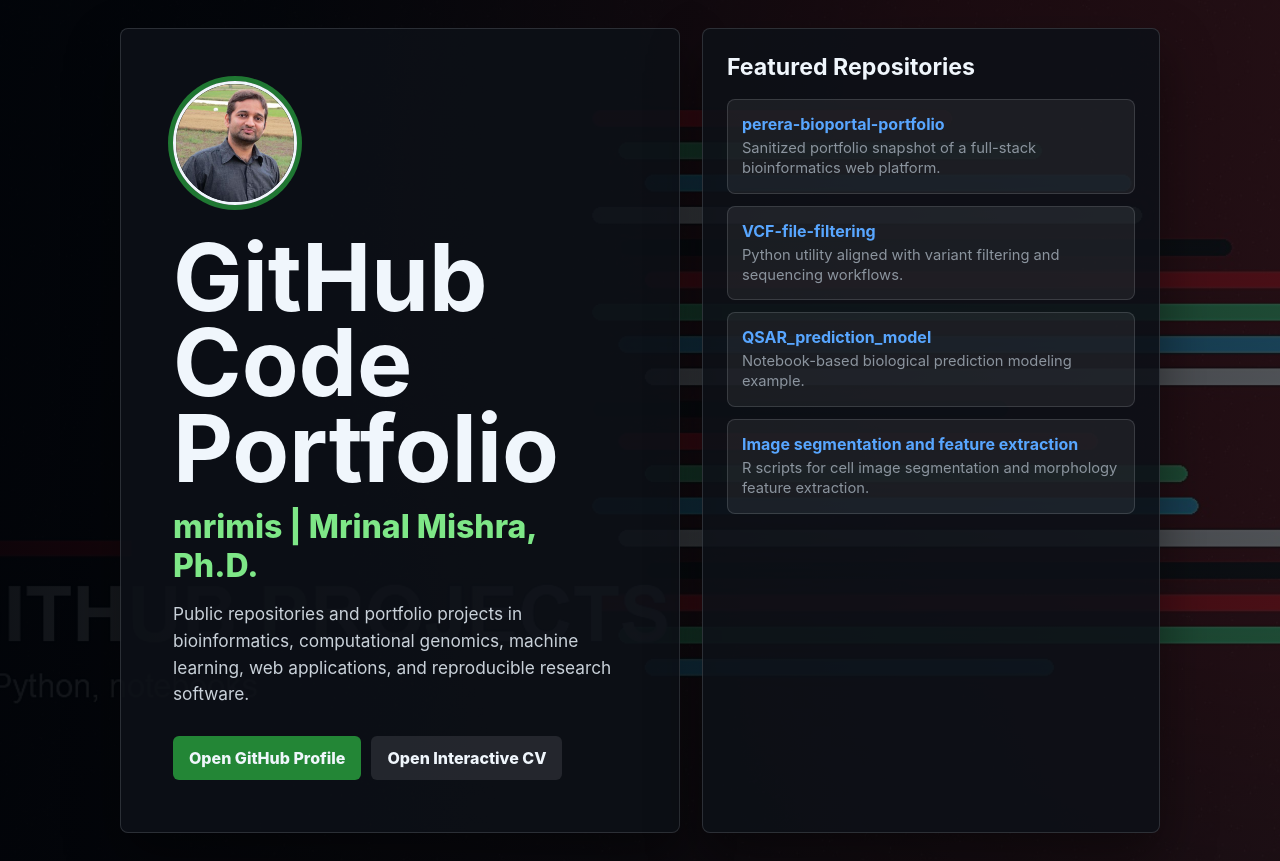
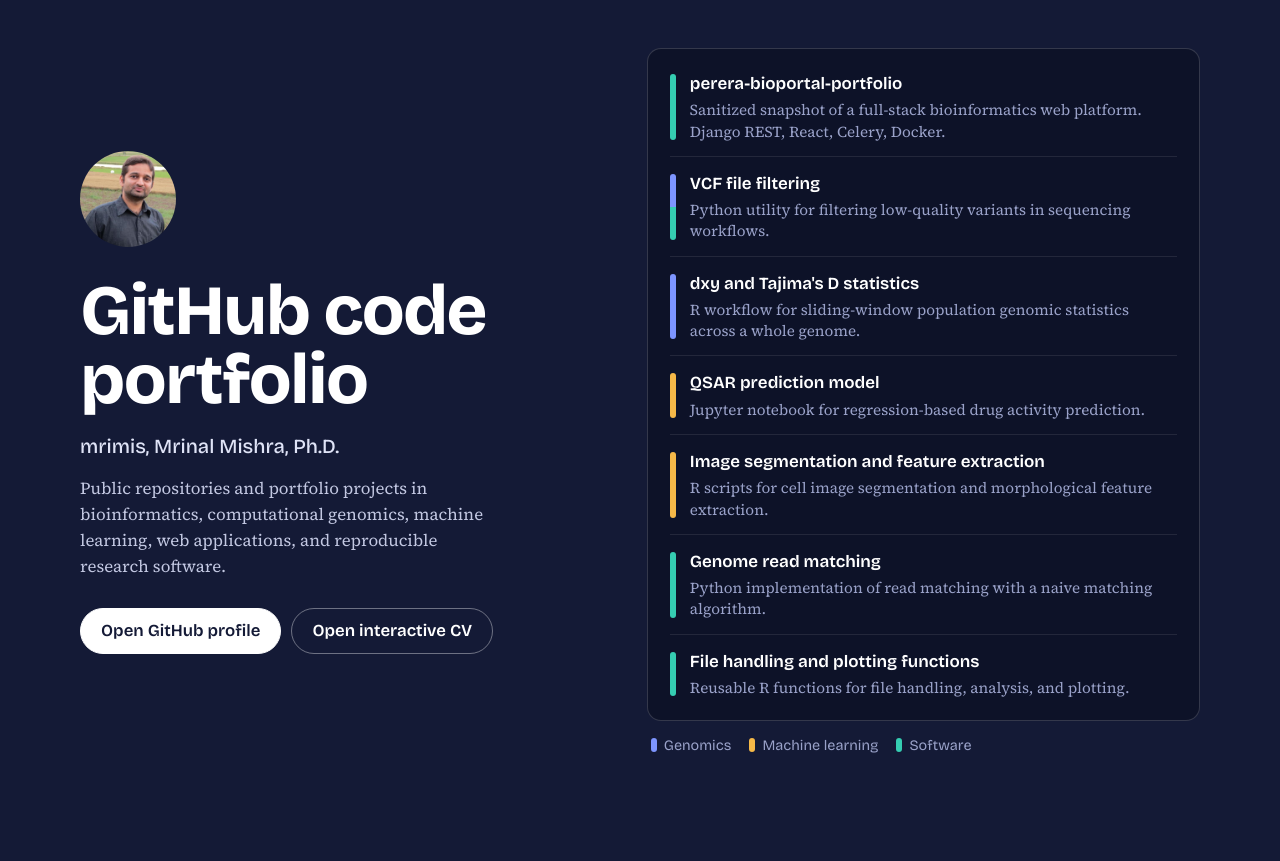
Before and after one commit to mrimis/mrinal-interactive-cv, a plain HTML site: page github.html in a window 1280 px wide. After the commit the page ends 806 px from the top, so only its background shows below. Drawn offline with Linux system fonts and the light colour scheme.

Commit message:
Restyle GitHub share page, fix LinkedIn link

```diff
--- a/github.html
+++ b/github.html
@@ -6,14 +6,14 @@
     <title>Mrinal Mishra GitHub | Bioinformatics Code Portfolio</title>
     <meta name="description" content="GitHub code portfolio for Mrinal Mishra, Ph.D., featuring bioinformatics, computational genomics, machine learning, web applications, and reproducible research software.">
     <link rel="canonical" href="https://mrimis.github.io/mrinal-interactive-cv/github.html">
-    <meta name="theme-color" content="#0d1117">
+    <meta name="theme-color" content="#141a36">
     <meta property="og:type" content="website">
     <meta property="og:site_name" content="Mrinal Mishra GitHub Portfolio">
     <meta property="og:url" content="https://mrimis.github.io/mrinal-interactive-cv/github.html">
     <meta property="og:title" content="Mrinal Mishra GitHub | Bioinformatics Code Portfolio">
     <meta property="og:description" content="Public repositories in bioinformatics, computational genomics, machine learning, web applications, and reproducible research software.">
-    <meta property="og:image" content="https://mrimis.github.io/mrinal-interactive-cv/assets/github-profile-thumbnail.png?v=20260508-github">
-    <meta property="og:image:secure_url" content="https://mrimis.github.io/mrinal-interactive-cv/assets/github-profile-thumbnail.png?v=20260508-github">
+    <meta property="og:image" content="https://mrimis.github.io/mrinal-interactive-cv/assets/github-profile-thumbnail.png?v=20261112-browser">
+    <meta property="og:image:secure_url" content="https://mrimis.github.io/mrinal-interactive-cv/assets/github-profile-thumbnail.png?v=20261112-browser">
     <meta property="og:image:type" content="image/png">
     <meta property="og:image:width" content="1200">
     <meta property="og:image:height" content="630">
@@ -21,201 +21,62 @@
     <meta name="twitter:card" content="summary_large_image">
     <meta name="twitter:title" content="Mrinal Mishra GitHub | Bioinformatics Code Portfolio">
     <meta name="twitter:description" content="Bioinformatics, computational genomics, machine learning, web applications, and reproducible research software.">
-    <meta name="twitter:image" content="https://mrimis.github.io/mrinal-interactive-cv/assets/github-profile-thumbnail.png?v=20260508-github">
+    <meta name="twitter:image" content="https://mrimis.github.io/mrinal-interactive-cv/assets/github-profile-thumbnail.png?v=20261112-browser">
     <meta name="twitter:image:alt" content="GitHub code portfolio thumbnail for Mrinal Mishra, Ph.D.">
     <style>
-      :root {
-        color-scheme: dark;
-        --bg: #0d1117;
-        --panel: #161b22;
-        --text: #f0f6fc;
-        --muted: #c9d1d9;
-        --dim: #8b949e;
-        --green: #238636;
-        --blue: #58a6ff;
-        --border: rgba(240, 246, 252, 0.14);
-      }
-
-      * {
-        box-sizing: border-box;
-      }
-
-      body {
-        margin: 0;
-        min-height: 100vh;
-        display: grid;
-        place-items: center;
-        padding: 28px;
-        background:
-          linear-gradient(90deg, rgba(1, 4, 9, 0.94), rgba(13, 17, 23, 0.72)),
-          url("assets/card-code.jpg") center / cover no-repeat,
-          var(--bg);
-        color: var(--text);
-        font-family: Inter, ui-sans-serif, system-ui, -apple-system, BlinkMacSystemFont, "Segoe UI", sans-serif;
-      }
-
-      main {
-        width: min(1040px, 100%);
-        display: grid;
-        grid-template-columns: minmax(0, 1.1fr) minmax(320px, 0.9fr);
-        gap: 22px;
-        align-items: stretch;
-      }
-
-      .hero,
-      .panel {
-        border: 1px solid var(--border);
-        border-radius: 8px;
-        background: rgba(13, 17, 23, 0.88);
-        box-shadow: 0 24px 54px rgba(0, 0, 0, 0.42);
-      }
-
-      .hero {
-        padding: clamp(24px, 5vw, 52px);
-      }
-
-      .profile {
-        width: 124px;
-        height: 124px;
-        border-radius: 50%;
-        object-fit: cover;
-        border: 3px solid var(--text);
-        box-shadow: 0 0 0 5px rgba(35, 134, 54, 0.88);
-      }
-
-      h1 {
-        margin: 26px 0 0;
-        max-width: 10ch;
-        font-size: clamp(3rem, 8vw, 5.8rem);
-        line-height: 0.92;
-        letter-spacing: 0;
-      }
-
-      .handle {
-        margin: 16px 0 0;
-        color: #7ee787;
-        font-size: clamp(1.35rem, 3vw, 2rem);
-        font-weight: 800;
-      }
-
-      .summary {
-        max-width: 620px;
-        margin: 16px 0 0;
-        color: var(--muted);
-        font-size: 1.08rem;
-        line-height: 1.55;
-      }
-
-      .actions {
-        display: flex;
-        flex-wrap: wrap;
-        gap: 10px;
-        margin-top: 28px;
-      }
-
-      a {
-        color: inherit;
-        text-decoration: none;
-      }
-
-      .button {
-        display: inline-flex;
-        align-items: center;
-        justify-content: center;
-        min-height: 44px;
-        border-radius: 6px;
-        padding: 0 16px;
-        background: rgba(240, 246, 252, 0.1);
-        font-weight: 850;
-      }
-
-      .button.primary {
-        background: var(--green);
-      }
-
-      .panel {
-        padding: 24px;
-      }
-
-      .panel h2 {
-        margin: 0;
-        font-size: 1.45rem;
-      }
-
-      .repo-list {
-        display: grid;
-        gap: 12px;
-        margin-top: 18px;
-      }
-
-      .repo {
-        border: 1px solid var(--border);
-        border-radius: 8px;
-        padding: 14px;
-        background: rgba(240, 246, 252, 0.06);
-      }
-
-      .repo strong {
-        display: block;
-        color: var(--blue);
-      }
-
-      .repo span {
-        display: block;
-        margin-top: 5px;
-        color: var(--dim);
-        font-size: 0.92rem;
-        line-height: 1.35;
-      }
-
-      @media (max-width: 820px) {
-        main {
-          grid-template-columns: 1fr;
-        }
-
-        h1 {
-          max-width: 100%;
-        }
-      }
+      @font-face { font-family: "Bricolage Grotesque"; src: url("assets/fonts/bricolage-grotesque-latin-wght-normal.woff2") format("woff2"); font-weight: 200 800; font-display: swap; }
+      @font-face { font-family: "Source Serif 4"; src: url("assets/fonts/source-serif-4-latin-wght-normal.woff2") format("woff2"); font-weight: 200 900; font-display: swap; }
+      :root { color-scheme: dark; --ink: #141a36; --panel: #0d1228; --muted: #c3c8e2; --dim: #9aa2c9; --line: rgba(255, 255, 255, 0.16); --display: "Bricolage Grotesque", "Avenir Next", "Segoe UI", sans-serif; --body: "Source Serif 4", Georgia, serif; }
+      * { box-sizing: border-box; }
+      body { margin: 0; min-height: 100vh; display: grid; place-items: center; padding: clamp(20px, 4vw, 48px); background: var(--ink); color: #fff; font-family: var(--body); font-size: 1.05rem; line-height: 1.55; }
+      main { width: min(1120px, 100%); display: grid; grid-template-columns: minmax(0, 1fr) minmax(0, 1.1fr); gap: clamp(28px, 5vw, 64px); align-items: center; }
+      img { width: 96px; height: 96px; border-radius: 50%; object-fit: cover; }
+      h1 { margin: 22px 0 0; font-family: var(--display); font-size: clamp(2.6rem, 5.6vw, 4.4rem); font-weight: 750; line-height: 0.98; letter-spacing: -0.025em; }
+      .handle { margin: 16px 0 0; font-family: var(--display); font-size: 1.25rem; font-weight: 500; color: #dfe3f6; }
+      .summary { max-width: 46ch; margin: 14px 0 0; color: var(--muted); }
+      .actions { display: flex; flex-wrap: wrap; gap: 10px; margin-top: 28px; }
+      .btn { display: inline-flex; align-items: center; min-height: 46px; padding: 0 20px; border: 1.5px solid rgba(255, 255, 255, 0.38); border-radius: 999px; color: #fff; font-family: var(--display); font-weight: 600; text-decoration: none; }
+      .btn:hover { border-color: #fff; background: rgba(255, 255, 255, 0.08); }
+      .btn.primary { background: #fff; border-color: #fff; color: var(--ink); }
+      .btn.primary:hover { background: #f6b948; border-color: #f6b948; }
+      :focus-visible { outline: 3px solid #f6b948; outline-offset: 3px; }
+      .panel { background: var(--panel); border: 1px solid var(--line); border-radius: 14px; padding: 8px 22px; }
+      ul { list-style: none; margin: 0; padding: 0; }
+      li + li { border-top: 1px solid rgba(255, 255, 255, 0.09); }
+      li a { position: relative; display: block; padding: 14px 0 14px 20px; color: inherit; text-decoration: none; }
+      li i { position: absolute; left: 0; top: 17px; bottom: 16px; width: 6px; border-radius: 3px; }
+      li strong { display: block; font-family: var(--display); font-size: 1.06rem; font-weight: 620; }
+      li a:hover strong { text-decoration: underline; text-underline-offset: 0.18em; }
+      li span { display: block; margin-top: 2px; color: var(--dim); font-size: 0.95rem; line-height: 1.4; }
+      .key { display: flex; flex-wrap: wrap; gap: 4px 18px; margin: 14px 4px 0; color: var(--dim); font-family: var(--display); font-size: 0.9rem; }
+      .key b { display: inline-block; width: 6px; height: 14px; margin-right: 7px; border-radius: 3px; vertical-align: -2px; }
+      @media (max-width: 860px) { main { grid-template-columns: 1fr; } }
     </style>
   </head>
   <body>
     <main>
-      <section class="hero" aria-labelledby="github-title">
-        <img class="profile" src="assets/mrinal-avatar.jpg" alt="Mrinal Mishra">
-        <h1 id="github-title">GitHub Code Portfolio</h1>
-        <p class="handle">mrimis | Mrinal Mishra, Ph.D.</p>
-        <p class="summary">
-          Public repositories and portfolio projects in bioinformatics, computational genomics,
-          machine learning, web applications, and reproducible research software.
-        </p>
+      <section aria-labelledby="github-title">
+        <img src="assets/mrinal-avatar.jpg" alt="Mrinal Mishra">
+        <h1 id="github-title">GitHub code portfolio</h1>
+        <p class="handle">mrimis, Mrinal Mishra, Ph.D.</p>
+        <p class="summary">Public repositories and portfolio projects in bioinformatics, computational genomics, machine learning, web applications, and reproducible research software.</p>
         <div class="actions">
-          <a class="button primary" href="https://github.com/mrimis">Open GitHub Profile</a>
-          <a class="button" href="https://mrimis.github.io/mrinal-interactive-cv/#projects">Open Interactive CV</a>
+          <a class="btn primary" href="https://github.com/mrimis">Open GitHub profile</a>
+          <a class="btn" href="https://mrimis.github.io/mrinal-interactive-cv/#code">Open interactive CV</a>
         </div>
       </section>
-
-      <aside class="panel" aria-label="Featured repositories">
-        <h2>Featured Repositories</h2>
-        <div class="repo-list">
-          <a class="repo" href="https://github.com/mrimis/perera-bioportal-portfolio">
-            <strong>perera-bioportal-portfolio</strong>
-            <span>Sanitized portfolio snapshot of a full-stack bioinformatics web platform.</span>
-          </a>
-          <a class="repo" href="https://github.com/mrimis/VCF-file-filtering">
-            <strong>VCF-file-filtering</strong>
-            <span>Python utility aligned with variant filtering and sequencing workflows.</span>
-          </a>
-          <a class="repo" href="https://github.com/mrimis/QSAR_prediction_model">
-            <strong>QSAR_prediction_model</strong>
-            <span>Notebook-based biological prediction modeling example.</span>
-          </a>
-          <a class="repo" href="https://github.com/mrimis/Image-segmentation-and-feature-extraction-">
-            <strong>Image segmentation and feature extraction</strong>
-            <span>R scripts for cell image segmentation and morphology feature extraction.</span>
-          </a>
-        </div>
-      </aside>
+      <section aria-label="Public repositories">
+        <ul class="panel">
+          <li><a href="https://github.com/mrimis/perera-bioportal-portfolio"><i style="background:linear-gradient(180deg,#35cdb2 0.0% 100.0%)"></i><strong>perera-bioportal-portfolio</strong><span>Sanitized snapshot of a full-stack bioinformatics web platform. Django REST, React, Celery, Docker.</span></a></li>
+          <li><a href="https://github.com/mrimis/VCF-file-filtering"><i style="background:linear-gradient(180deg,#7d95ff 0.0% 50.0%,#35cdb2 50.0% 100.0%)"></i><strong>VCF file filtering</strong><span>Python utility for filtering low-quality variants in sequencing workflows.</span></a></li>
+          <li><a href="https://github.com/mrimis/dxy-and-Tajima-D-statistics-over-sliding-window-over-whole-genome"><i style="background:linear-gradient(180deg,#7d95ff 0.0% 100.0%)"></i><strong>dxy and Tajima's D statistics</strong><span>R workflow for sliding-window population genomic statistics across a whole genome.</span></a></li>
+          <li><a href="https://github.com/mrimis/QSAR_prediction_model"><i style="background:linear-gradient(180deg,#f6b948 0.0% 100.0%)"></i><strong>QSAR prediction model</strong><span>Jupyter notebook for regression-based drug activity prediction.</span></a></li>
+          <li><a href="https://github.com/mrimis/Image-segmentation-and-feature-extraction-"><i style="background:linear-gradient(180deg,#f6b948 0.0% 100.0%)"></i><strong>Image segmentation and feature extraction</strong><span>R scripts for cell image segmentation and morphological feature extraction.</span></a></li>
+          <li><a href="https://github.com/mrimis/Genome-Read-matching-with-Naive-matching-algorithm"><i style="background:linear-gradient(180deg,#35cdb2 0.0% 100.0%)"></i><strong>Genome read matching</strong><span>Python implementation of read matching with a naive matching algorithm.</span></a></li>
+          <li><a href="https://github.com/mrimis/File-handling-and-Plotting-Functions"><i style="background:linear-gradient(180deg,#35cdb2 0.0% 100.0%)"></i><strong>File handling and plotting functions</strong><span>Reusable R functions for file handling, analysis, and plotting.</span></a></li>
+        </ul>
+        <p class="key"><span><b style="background:#7d95ff"></b>Genomics</span><span><b style="background:#f6b948"></b>Machine learning</span><span><b style="background:#35cdb2"></b>Software</span></p>
+      </section>
     </main>
   </body>
 </html>
```
Also changed, not shown: index.html (+1 -1 lines).
